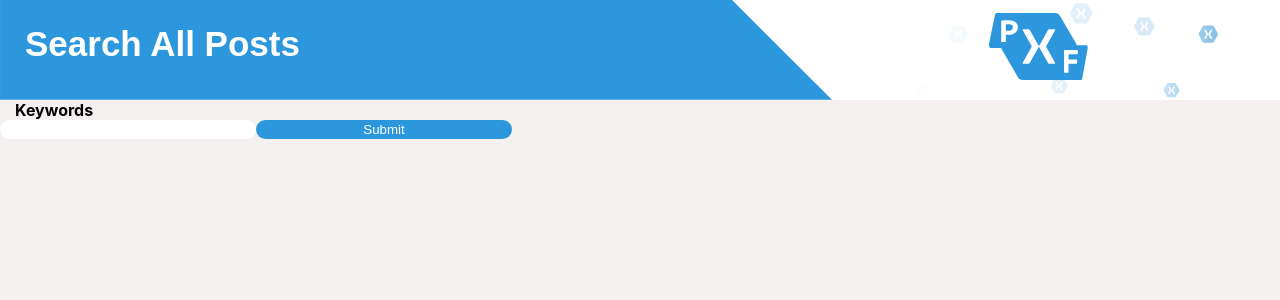
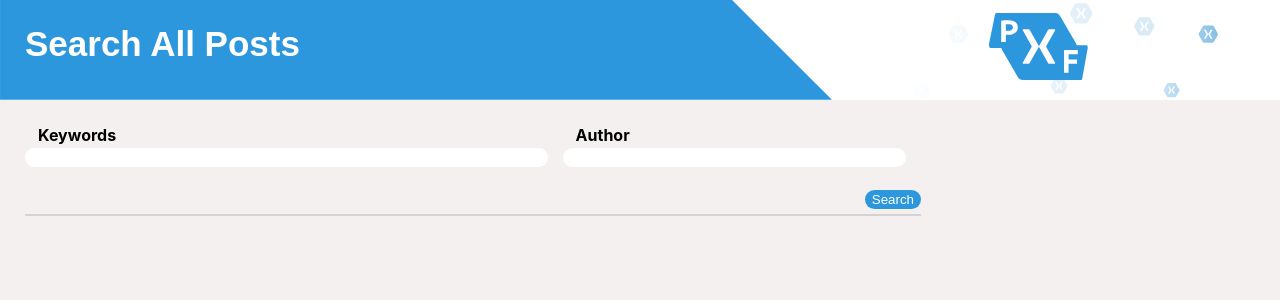
Before and after one commit to Polarts/PureXForms-blog-react, a React app: page /search in a window 1280 px wide. Shown: the top 300 px of the page. Built offline with nearby package versions, Linux system fonts and the light colour scheme; a web font is replaced by a local one.

Commit message:
Finalized styling and layouting for search

```diff
--- a/src/routes/Search/Search.jsx
+++ b/src/routes/Search/Search.jsx
@@ -28,11 +28,21 @@ const Search = () => {
         </header>
         <main className={styles.main}>
             <form className={styles.searchForm}>
-                <div className={`${styles.keywordsInput} ${styles.labeledInput}`}>
+
+                <div className={`${styles.kwd} ${styles.labeledInput}`}>
                     <label htmlFor="Keywords">Keywords</label>
                     <input className="u-rounded textbox" name="keywords"/>
                 </div>
-                <input className="u-rounded primary button" type="submit"/>
+
+                <div className={`${styles.ath} ${styles.labeledInput}`}>
+                    <label htmlFor="author">Author</label>
+                    <input className="u-rounded textbox" name="author"/>
+                </div>
+
+                <input className="u-rounded primary button" type="submit" value="Search"/>
+
+                <div className={styles.divider}/>
+
             </form>
         </main>
         </>
--- a/src/routes/Search/Search.module.scss
+++ b/src/routes/Search/Search.module.scss
@@ -3,28 +3,50 @@
 
 
 .main {
-
-    .labeledInput {
-        display: flex;
-        flex-direction: column;
-
-        label {
-            margin-left: 15px;
-        }
-    }
-
     .searchForm {
         display: grid;
-        grid-template-rows: 1fr 1fr;
+        grid-template-rows: 1fr 1fr 7px;
         grid-template-columns: 1fr 1fr 1fr 1fr 1fr;
         grid-template-areas:
             "kwd kwd kwd ath ath"
-            "dt1 tgs lvl lvl sbt";
+            "dt1 tgs lvl lvl sbt"
+            "div div div div div";
+
+        width: 70%;
+        margin: 25px;
+
+        .labeledInput {
+            display: flex;
+            flex-direction: column;
+            margin-right: 15px;
+
+            label {
+                margin-left: 13px;
+                margin-bottom: 3px;
+            }
+        }
+
+        .kwd { grid-area: kwd; }
+
+        .ath { grid-area: ath; }
 
         input[type=submit] {
             width: auto;
             max-height: 30px;
-            align-self: flex-end;
+
+            align-self: end;
+            justify-self: end;
+            grid-area: sbt;
+        }
+
+
+        .divider {
+            grid-area: div;
+            align-self: end;
+
+            width: 100%;
+            height: 2px;
+            background-color: lightgray;
         }
     }
 }
```
